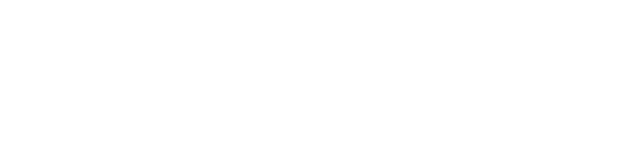
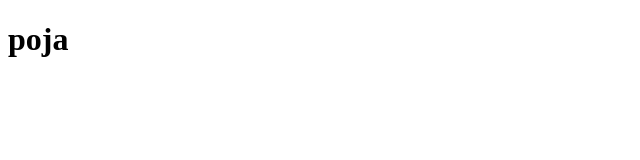
Before and after one commit to Pooja-Yadav05/First, a plain HTML site: page index.html in a window 1280 px wide. Shown: the whole page, without its empty margins (0-640 px from the left). Drawn offline with Linux system fonts and the light colour scheme.

Commit message:
Add files via upload

```diff
--- a/index.html
+++ b/index.html
@@ -6,6 +6,6 @@
     <title>Document</title>
 </head>
 <body>
-
+    <h1>poja</h1>
 </body>
 </html>
```
